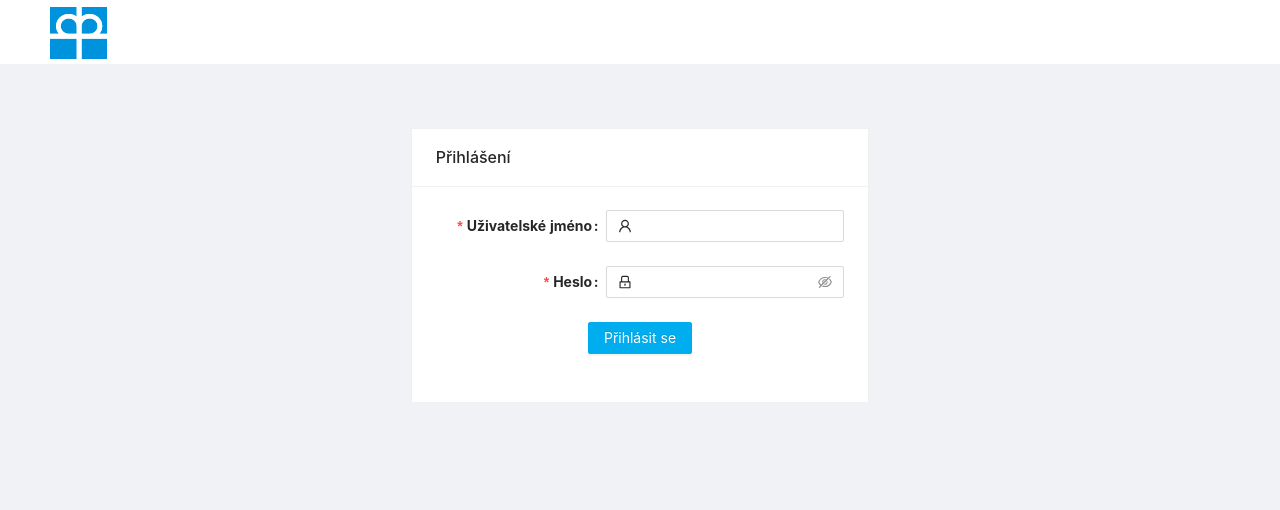
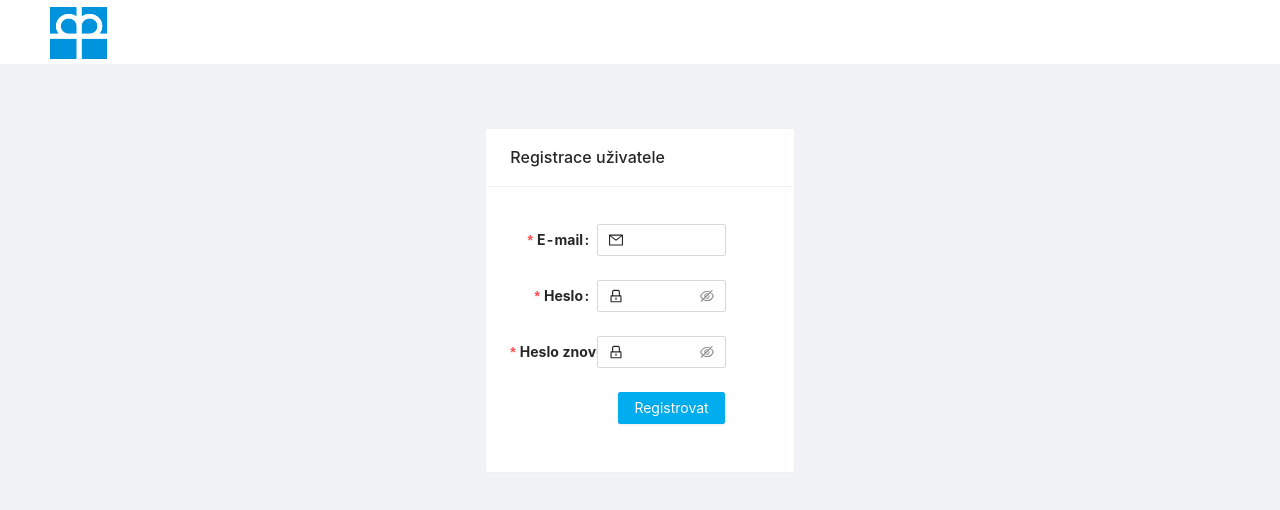
Before and after one commit to Slagee/NoName, a React (Create React App) app in the folder Code/client/: page /userRegistration in a window 1280 px wide. Before the commit this address led to /login. Shown: the top 510 px of the page. Built offline with nearby package versions, Linux system fonts and the light colour scheme; no server answers.

Commit message:
Component-Register

```diff
--- a/Code/client/src/App.js
+++ b/Code/client/src/App.js
@@ -10,6 +10,7 @@ import { Content } from 'antd/lib/layout/layout';
 import CreateEmployee from './components/createEmployee/CreateEmployee';
 import EmployeeDetail from './components/employeeDetail/EmployeeDetail';
 import EditEmployee from './components/editEmployee/EditEmployee';
+import UserRegistration from './components/userRegistration/UserRegistration';
 
 function App() {
   const { token, setToken } = useToken();
@@ -26,6 +27,7 @@ function App() {
             <Route path="/createEmployee" element={<CreateEmployee />} />
             <Route path="/employeeDetail/:id" element={<EmployeeDetail />}/>
             <Route path="/editEmployee/:id" element={<EditEmployee />}/>
+            <Route path="/userRegistration" element={<UserRegistration />}/>
             <Route path="*" element={<Home />} />
           </Routes>
         </BrowserRouter>
--- a/Code/client/src/components/login/Login.js
+++ b/Code/client/src/components/login/Login.js
@@ -24,7 +24,7 @@ export default function Login({ setToken })
 
         }).catch((error) => {
             console.log(error);
-        });
+    });
     }
 
     if (redirect === true) {
--- /dev/null
+++ b/Code/client/src/components/userRegistration/UserRegistration.css
@@ -0,0 +1,8 @@
+.Register-form{
+    padding-top: 1em;
+}
+
+.Register-wrapper{
+    /*padding-left: 50em;
+    padding-right: 50em;*/
+}
--- /dev/null
+++ b/Code/client/src/components/userRegistration/UserRegistration.jsx
@@ -0,0 +1,68 @@
+import React from 'react';
+import 'antd/dist/antd.css';
+import { Form, Input, Button, Checkbox, Row, Card, Col } from 'antd';
+import './UserRegistration.css'
+import { LockOutlined, MailOutlined} from "@ant-design/icons/lib/icons";
+import { useForm } from "antd/lib/form/Form";
+
+export default function UserRegistration() {
+  const [form] = useForm();
+  const onFinish = (values) => {
+  console.log('Success:', values);
+};
+
+const onFinishFailed = (errorInfo) => {
+  console.log('Failed:', errorInfo);
+};
+
+return (
+  <Row gutter={16}>
+  <Col span={8} offset={8}>
+  <Card title = "Registrace uživatele">
+    <Form className='Register-form'
+      name="Register-form"
+      labelCol={{span: 8,}}
+      wrapperCol={{span: 12}}
+      initialValues={{ remember: true,}}
+      onFinish={onFinish}
+      onFinishFailed={onFinishFailed}
+    autoComplete="off"
+    >
+    <Form.Item
+      label="E-mail"
+      name="e-mail"
+      rules={[{required: true, message: 'Prosím zadejte e-mail!',},]}
+    >
+      <Input onChange={e => form.setFieldsValue(e.target.value)} prefix={<MailOutlined className="site-form-item-icon" />}/>
+    </Form.Item>
+
+    <Form.Item
+      label="Heslo"
+      name="password"
+      rules={[{required: true, message: 'Vyplňte heslo! ',},]}
+    >
+      <Input.Password onChange={e => form.setFieldsValue(e.target.value)} prefix={<LockOutlined className="site-form-item-icon" />}/>
+    </Form.Item>
+
+    <Form.Item
+      label="Heslo znovu"
+      name="againpassword"
+      rules={[{required: true, message: 'Vyplňte heslo! Hesla se neshodují! ',},]}
+    >
+      <Input.Password onChange={e => form.setFieldsValue(e.target.value)} prefix={<LockOutlined className="site-form-item-icon" />}/>
+    </Form.Item>
+
+    <Form.Item
+      wrapperCol={{offset: 10, span: 6,}}
+    >
+    <Button type="primary" htmlType="submit">
+      Registrovat
+    </Button>
+  </Form.Item>
+
+</Form>
+</Card>
+</Col>
+</Row>
+);
+};
```
